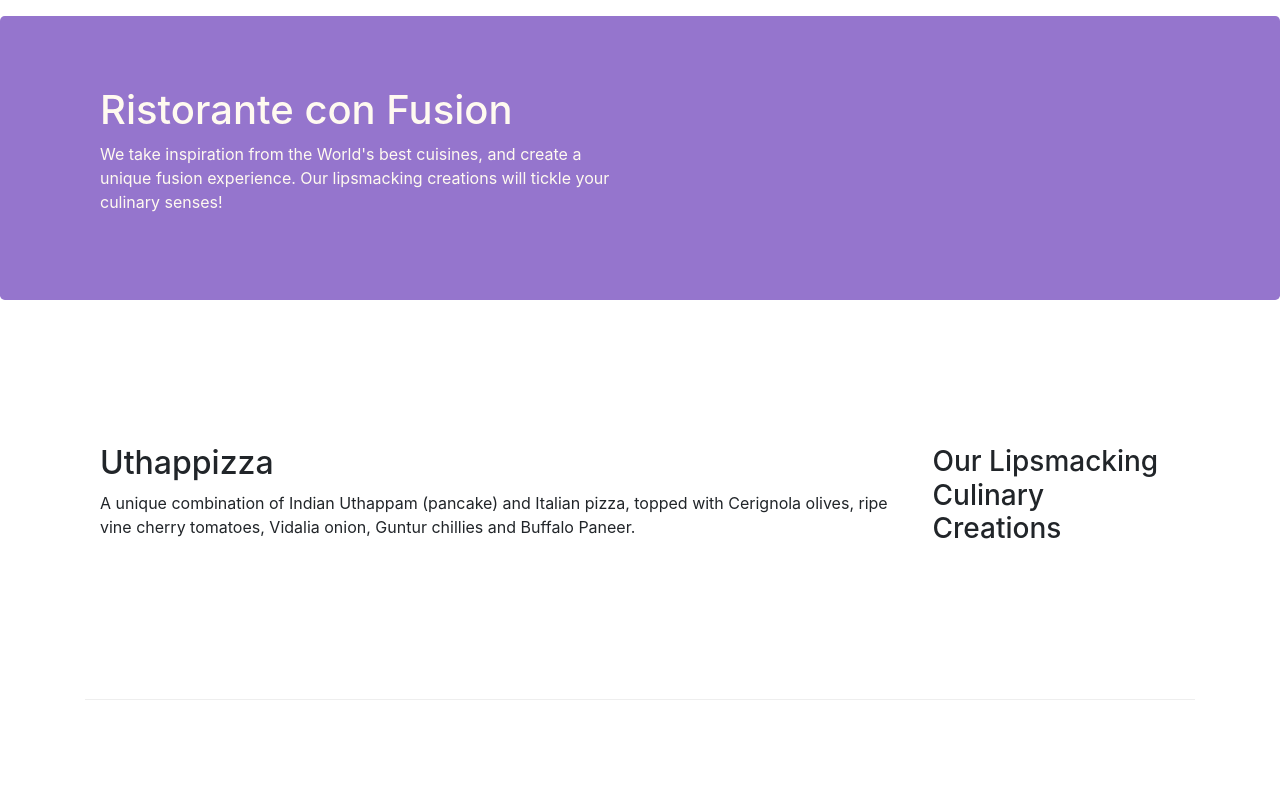
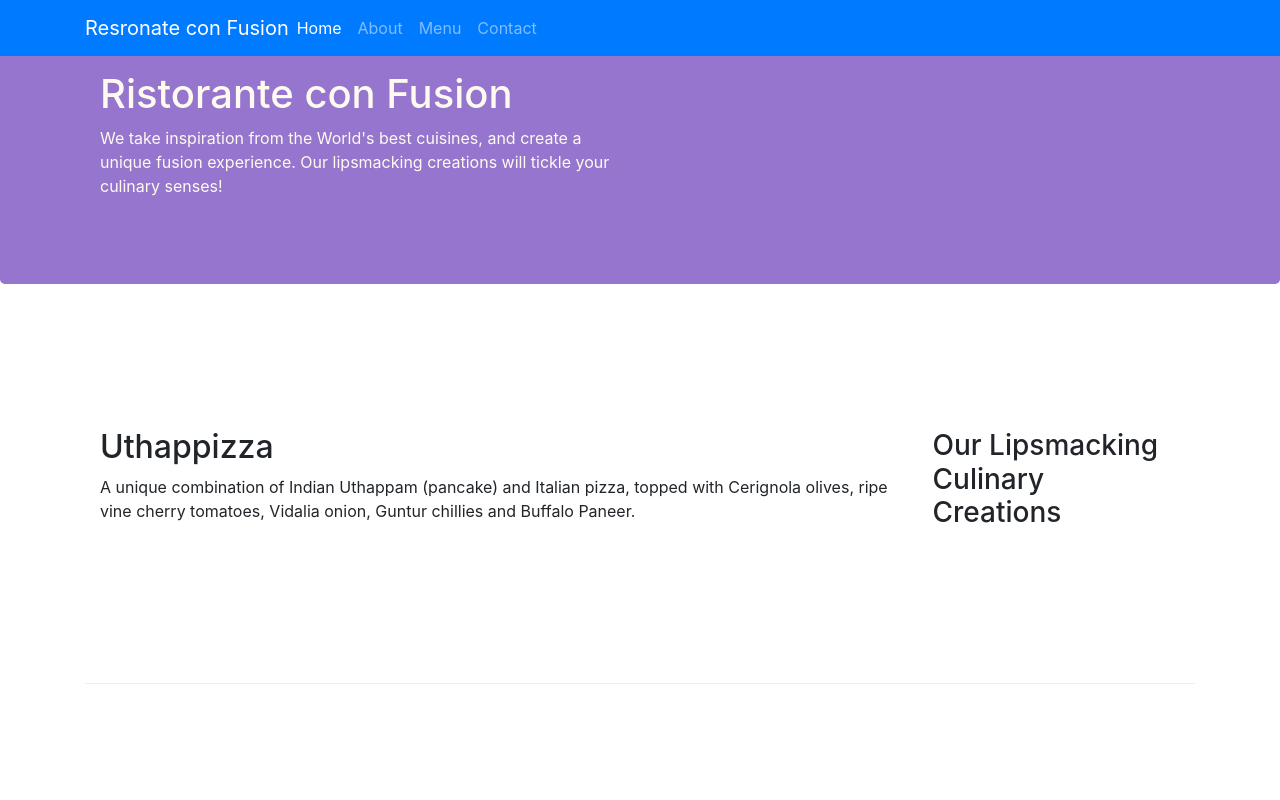
Before and after one commit to Vishwa-Patel/Restronet_conFusion, a website: page index.html in a window 1280 px wide. Shown: the top 800 px of the page. Drawn offline with nearby package versions, Linux system fonts and the light colour scheme.

Commit message:
Added primary navigation to index.html file

```diff
--- a/index.html
+++ b/index.html
@@ -11,11 +11,29 @@
     <!-- Bootstrap CSS -->
     <link rel="stylesheet" href="node_modules/bootstrap/dist/css/bootstrap.min.css">
     <link href="css/styles.css" rel="stylesheet">
+
     <title>Ristorante Con Fusion</title>
 </head>
 
 <body>
-    <nav class="navbar navbar-dark navbar-expand-sm">
+    <nav class="navbar navbar-dark bg-primary navbar-expand-sm fixed-top">
+        <div class="container">
+            <button class="navbar-toggler" type="button" data-toggle="collapse" data-target="#Navbar">
+                <span class="navbar-toggler-icon"></span>
+            </button>
+
+            <a class="navbar-brand mr-auto" href="#">Resronate con Fusion</a>
+
+            <div class="collapse navbar-collapse" id="Navbar">
+                <ul class="navbar-nav mr-auto">
+                    <li class="nav-item active"><a class="nav-link" href="#">Home</a></li>
+                    <li class="nav-item"><a class="nav-link" href="./aboutus.html">About</a></li>
+                    <li class="nav-item"><a class="nav-link" href="#">Menu</a></li>
+                    <li class="nav-item"><a class="nav-link" href="#">Contact</a></li>
+
+                </ul>
+            </div>
+        </div>
 
     </nav>
 
@@ -24,7 +42,8 @@
             <div class="row row-header">
                 <div class="col-12 col-sm-6">
                     <h1>Ristorante con Fusion</h1>
-                    <p>We take inspiration from the World's best cuisines, and create a unique fusion experience. Our lipsmacking creations will tickle your culinary senses!</p>
+                    <p>We take inspiration from the World's best cuisines, and create a unique fusion experience. Our
+                        lipsmacking creations will tickle your culinary senses!</p>
                 </div>
                 <div class="col-12 col-sm">
                 </div>
@@ -39,7 +58,8 @@
             </div>
             <div class="col col-sm col-md">
                 <h2>Uthappizza</h2>
-                <p>A unique combination of Indian Uthappam (pancake) and Italian pizza, topped with Cerignola olives, ripe vine cherry tomatoes, Vidalia onion, Guntur chillies and Buffalo Paneer.</p>
+                <p>A unique combination of Indian Uthappam (pancake) and Italian pizza, topped with Cerignola olives,
+                    ripe vine cherry tomatoes, Vidalia onion, Guntur chillies and Buffalo Paneer.</p>
             </div>
         </div>
 
@@ -50,7 +70,9 @@
             </div>
             <div class="col col-sm col-md">
                 <h2>Weekend Grand Buffet</h2>
-                <p>Featuring mouthwatering combinations with a choice of five different salads, six enticing appetizers, six main entrees and five choicest desserts. Free flowing bubbly and soft drinks. All for just $19.99 per person </p>
+                <p>Featuring mouthwatering combinations with a choice of five different salads, six enticing appetizers,
+                    six main entrees and five choicest desserts. Free flowing bubbly and soft drinks. All for just
+                    $19.99 per person </p>
             </div>
         </div>
 
@@ -61,7 +83,9 @@
             <div class="col col-sm col-md">
                 <h2>Alberto Somayya</h2>
                 <h4>Executive Chef</h4>
-                <p>Award winning three-star Michelin chef with wide International experience having worked closely with whos-who in the culinary world, he specializes in creating mouthwatering Indo-Italian fusion experiences. </p>
+                <p>Award winning three-star Michelin chef with wide International experience having worked closely with
+                    whos-who in the culinary world, he specializes in creating mouthwatering Indo-Italian fusion
+                    experiences. </p>
             </div>
         </div>
     </div>
@@ -74,7 +98,7 @@
                     <h5>Links</h5>
                     <ul class="list-unstyled">
                         <li><a href="#">Home</a></li>
-                        <li><a href="#">About</a></li>
+                        <li><a href="./aboutus.html">About</a></li>
                         <li><a href="#">Menu</a></li>
                         <li><a href="#">Contact</a></li>
                     </ul>
```
Lines whose indentation alone changed are shown as unchanged.
